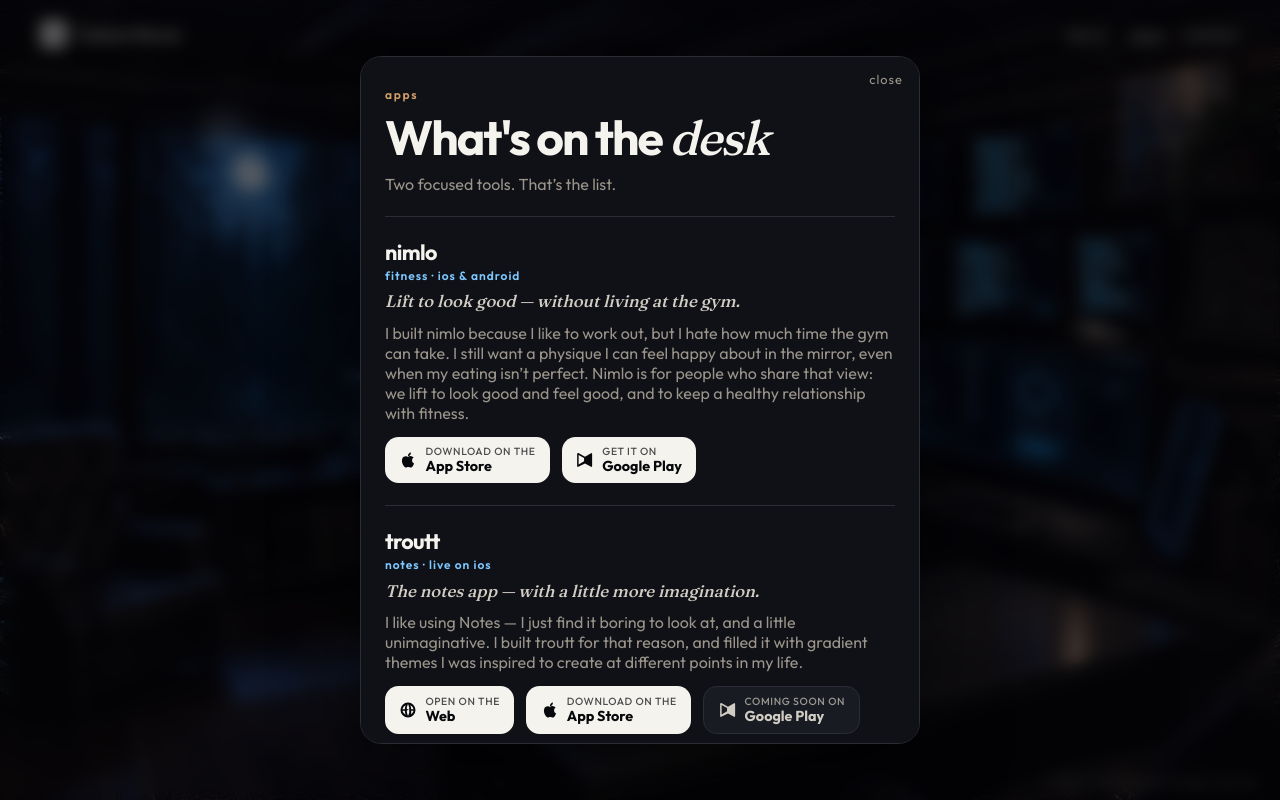
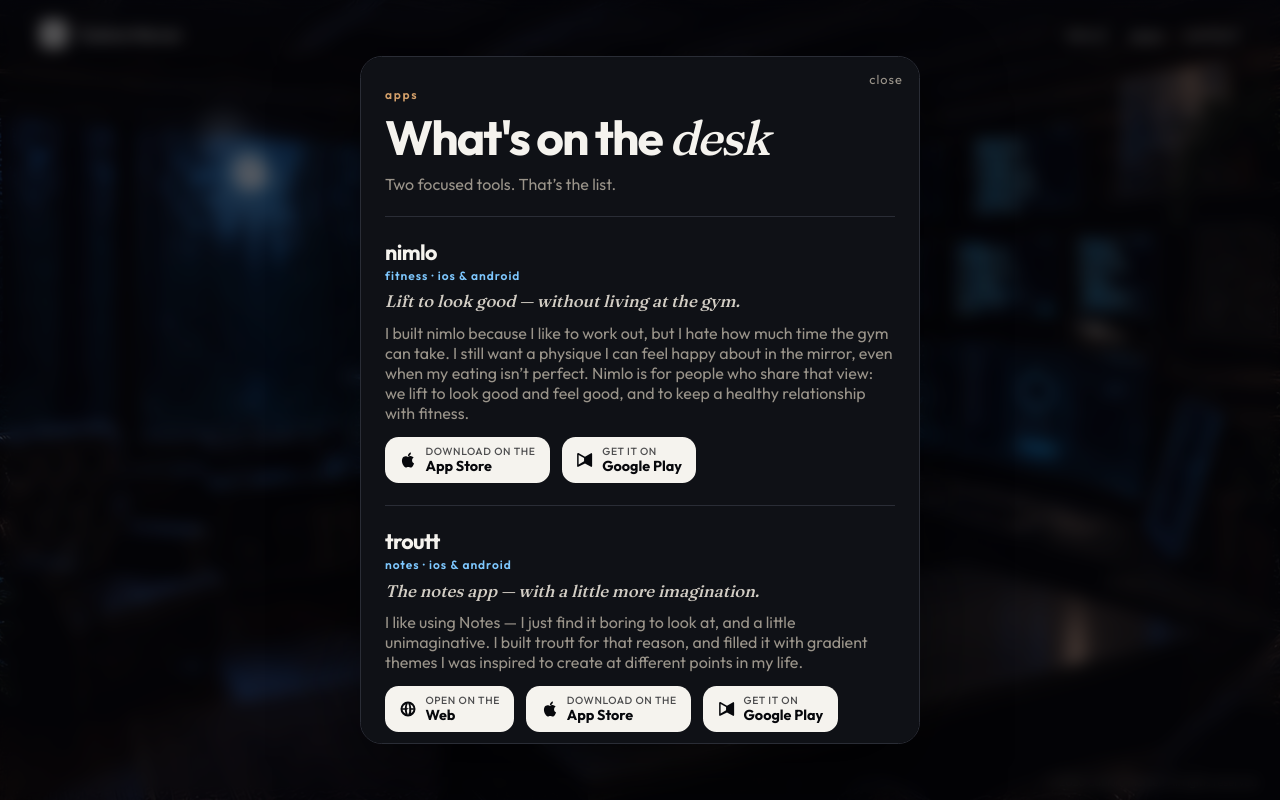
Before and after one commit to JoshRambert/caelum-mercer, a plain HTML site: page index.html in a window 1280 px wide. Both pictures are taken after a click on the button "apps". Drawn offline with Linux system fonts and the light colour scheme.

Commit message:
List Troutt as live on Google Play.
Co-authored-by: Cursor <cursoragent@cursor.com>

```diff
--- a/index.html
+++ b/index.html
@@ -60,7 +60,7 @@
                 <span class="notebook-glow" aria-hidden="true"></span>
                 <span class="hologram-caption">
                     <span class="hologram-name">troutt</span>
-                    <span class="hologram-meta">notes · live on ios</span>
+                    <span class="hologram-meta">notes · ios &amp; android</span>
                 </span>
             </button>
             <button class="hologram hologram--nimlo" type="button" data-product="nimlo">
@@ -127,7 +127,7 @@
                 </li>
                 <li class="app-listing">
                     <h3 class="app-listing-name">troutt</h3>
-                    <p class="app-listing-meta">notes · live on ios</p>
+                    <p class="app-listing-meta">notes · ios &amp; android</p>
                     <p class="sheet-lead serif">The notes app — with a little more imagination.</p>
                     <p class="sheet-copy">I like using Notes — I just find it boring to look at, and a little unimaginative. I built troutt for that reason, and filled it with gradient themes I was inspired to create at different points in my life.</p>
                     <div class="download-row">
@@ -139,10 +139,10 @@
                             <svg viewBox="0 0 24 24" fill="currentColor" width="22" height="22" aria-hidden="true"><path d="M18.71 19.5c-.83 1.24-1.71 2.45-3.05 2.47-1.34.03-1.77-.79-3.29-.79-1.53 0-2 .77-3.27.82-1.31.05-2.3-1.32-3.14-2.53C4.25 17 2.94 12.45 4.7 9.39c.87-1.52 2.43-2.48 4.12-2.51 1.28-.02 2.5.87 3.29.87.78 0 2.26-1.07 3.81-.91.65.03 2.47.26 3.64 1.98-.09.06-2.17 1.28-2.15 3.81.03 3.02 2.65 4.03 2.68 4.04-.03.07-.42 1.44-1.38 2.83M13 3.5c.73-.83 1.94-1.46 2.94-1.5.13 1.17-.34 2.35-1.04 3.19-.69.85-1.83 1.51-2.95 1.42-.15-1.15.41-2.35 1.05-3.11z"/></svg>
                             <span><small>Download on the</small>App Store</span>
                         </a>
-                        <span class="store-btn store-btn--soon" aria-disabled="true">
+                        <a href="https://play.google.com/store/apps/details?id=com.troutt.android" class="store-btn" target="_blank" rel="noopener">
                             <svg viewBox="0 0 24 24" fill="currentColor" width="22" height="22" aria-hidden="true"><path d="M3.18 2.64A1.5 1.5 0 0 0 1.5 4.03v15.94c0 .57.32 1.09.84 1.35L12 16.5l8.66 4.99c.52-.26.84-.78.84-1.35V4.03a1.5 1.5 0 0 0-.84-1.35L12 7.5 3.18 2.64Zm8.82 9.11 6.75 3.89V7.41L12 11.75ZM3.5 5.2l7.25 4.18v4.29L3.5 17.85V5.2Z"/></svg>
-                            <span><small>Coming soon on</small>Google Play</span>
-                        </span>
+                            <span><small>Get it on</small>Google Play</span>
+                        </a>
                     </div>
                 </li>
             </ul>
@@ -166,10 +166,10 @@
     </footer>
 
     <template id="product-troutt">
-        <p class="eyebrow">productivity · ios</p>
+        <p class="eyebrow">productivity · ios · android</p>
         <div class="sheet-heading">
             <h2 id="inspector-title" class="sheet-title">troutt <span class="version-pill">v2</span></h2>
-            <span class="product-status product-status--live"><span class="status-dot"></span>available on ios</span>
+            <span class="product-status product-status--live"><span class="status-dot"></span>available on ios &amp; android</span>
         </div>
         <p class="sheet-lead serif">The notes app — with a little more imagination.</p>
         <p class="sheet-copy">I like using Notes — I just find it boring to look at, and a little unimaginative. I built troutt for that reason, and filled it with gradient themes I was inspired to create at different points in my life.</p>
@@ -189,10 +189,10 @@
                 <svg viewBox="0 0 24 24" fill="currentColor" width="22" height="22" aria-hidden="true"><path d="M18.71 19.5c-.83 1.24-1.71 2.45-3.05 2.47-1.34.03-1.77-.79-3.29-.79-1.53 0-2 .77-3.27.82-1.31.05-2.3-1.32-3.14-2.53C4.25 17 2.94 12.45 4.7 9.39c.87-1.52 2.43-2.48 4.12-2.51 1.28-.02 2.5.87 3.29.87.78 0 2.26-1.07 3.81-.91.65.03 2.47.26 3.64 1.98-.09.06-2.17 1.28-2.15 3.81.03 3.02 2.65 4.03 2.68 4.04-.03.07-.42 1.44-1.38 2.83M13 3.5c.73-.83 1.94-1.46 2.94-1.5.13 1.17-.34 2.35-1.04 3.19-.69.85-1.83 1.51-2.95 1.42-.15-1.15.41-2.35 1.05-3.11z"/></svg>
                 <span><small>Download on the</small>App Store</span>
             </a>
-            <span class="store-btn store-btn--soon" aria-disabled="true">
+            <a href="https://play.google.com/store/apps/details?id=com.troutt.android" class="store-btn" target="_blank" rel="noopener">
                 <svg viewBox="0 0 24 24" fill="currentColor" width="22" height="22" aria-hidden="true"><path d="M3.18 2.64A1.5 1.5 0 0 0 1.5 4.03v15.94c0 .57.32 1.09.84 1.35L12 16.5l8.66 4.99c.52-.26.84-.78.84-1.35V4.03a1.5 1.5 0 0 0-.84-1.35L12 7.5 3.18 2.64Zm8.82 9.11 6.75 3.89V7.41L12 11.75ZM3.5 5.2l7.25 4.18v4.29L3.5 17.85V5.2Z"/></svg>
-                <span><small>Coming soon on</small>Google Play</span>
-            </span>
+                <span><small>Get it on</small>Google Play</span>
+            </a>
         </div>
     </template>
 
--- a/site.css
+++ b/site.css
@@ -815,18 +815,6 @@ html[data-sky="day"] .sky-glow {
     opacity: 0.7;
 }
 
-.store-btn--soon {
-    background: color-mix(in oklab, var(--card) 70%, var(--line));
-    color: var(--ink-soft);
-    border: 1px solid var(--line);
-    cursor: default;
-}
-
-.store-btn--soon:hover {
-    transform: none;
-    opacity: 1;
-}
-
 .contact-mail {
     font-size: 1.15rem;
     font-weight: 600;
```
Also changed, not shown: 1 other file.
